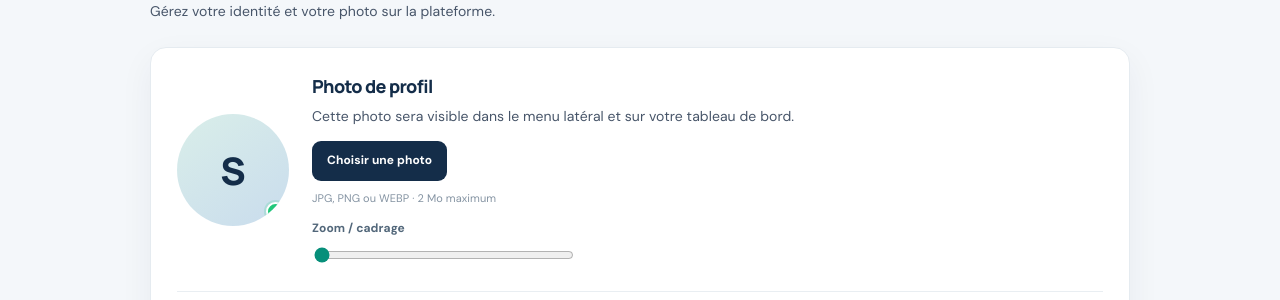
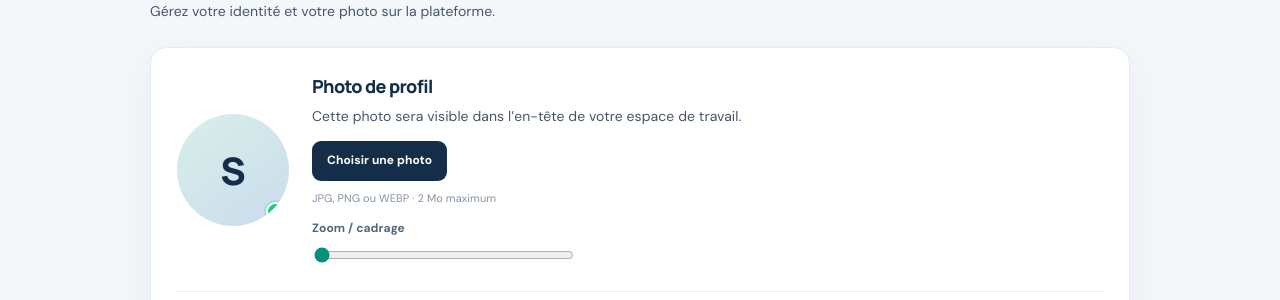
Before and after one commit to virgileNVEDA/gestion-projets-tutores, a Flask app: page /auth/profil in a window 1280 px wide. Shown: the part 191-491 px from the top of the page. Run offline with Flask 3, Linux system fonts and the light colour scheme; the visitor is signed in with stand-in values (Sample User, id 1); data comes from the database, SQL or seed files in the repository; data that the repository does not hold is empty.

Commit message:
Update profile photo guidance to reflect the new header layout

```diff
--- a/app/templates/auth/profile.html
+++ b/app/templates/auth/profile.html
@@ -7,7 +7,7 @@
     <input type="hidden" name="csrf_token" value="{{ csrf_token() }}">
     <div class="profile-photo-section">
       <div class="profile-photo-preview" id="photoPreview">{% if current_user.profile_photo_data %}<img src="{{ current_user.profile_photo_data }}" alt="Photo de profil actuelle">{% else %}<span>{{ current_user.full_name[:1]|upper }}</span>{% endif %}<i class="online-dot"></i></div>
-      <div><h2>Photo de profil</h2><p class="muted">Cette photo sera visible dans le menu latéral et sur votre tableau de bord.</p><label class="profile-upload">Choisir une photo<input type="file" id="profilePhotoInput" name="profile_photo" accept="image/jpeg,image/png,image/webp"></label><small>JPG, PNG ou WEBP · 2 Mo maximum</small><div class="photo-crop-controls"><label for="photoZoom">Zoom / cadrage</label><input id="photoZoom" type="range" min="1" max="3" step="0.05" value="1"><input type="hidden" name="profile_photo_cropped" id="profilePhotoCropped"></div>{% if current_user.profile_photo_data %}<label class="profile-remove"><input type="checkbox" name="remove_photo" value="1"> Supprimer la photo actuelle</label>{% endif %}</div>
+      <div><h2>Photo de profil</h2><p class="muted">Cette photo sera visible dans l’en-tête de votre espace de travail.</p><label class="profile-upload">Choisir une photo<input type="file" id="profilePhotoInput" name="profile_photo" accept="image/jpeg,image/png,image/webp"></label><small>JPG, PNG ou WEBP · 2 Mo maximum</small><div class="photo-crop-controls"><label for="photoZoom">Zoom / cadrage</label><input id="photoZoom" type="range" min="1" max="3" step="0.05" value="1"><input type="hidden" name="profile_photo_cropped" id="profilePhotoCropped"></div>{% if current_user.profile_photo_data %}<label class="profile-remove"><input type="checkbox" name="remove_photo" value="1"> Supprimer la photo actuelle</label>{% endif %}</div>
     </div>
     <div class="profile-fields"><label>Nom complet<input type="text" name="full_name" value="{{ current_user.full_name }}" maxlength="140" required></label><label>Adresse e-mail<input type="email" name="email" value="{{ current_user.email }}" maxlength="180" required></label><label>Rôle sur la plateforme<input type="text" value="{{ current_user.role_label }}" disabled></label><label>Matricule / Identifiant<input type="text" value="{{ current_user.matricule or 'Non renseigné' }}" disabled></label></div>
     <div class="profile-actions"><span>Vos informations sont enregistrées de manière sécurisée.</span><button type="submit" class="settings-save">Enregistrer les modifications</button></div>
```
